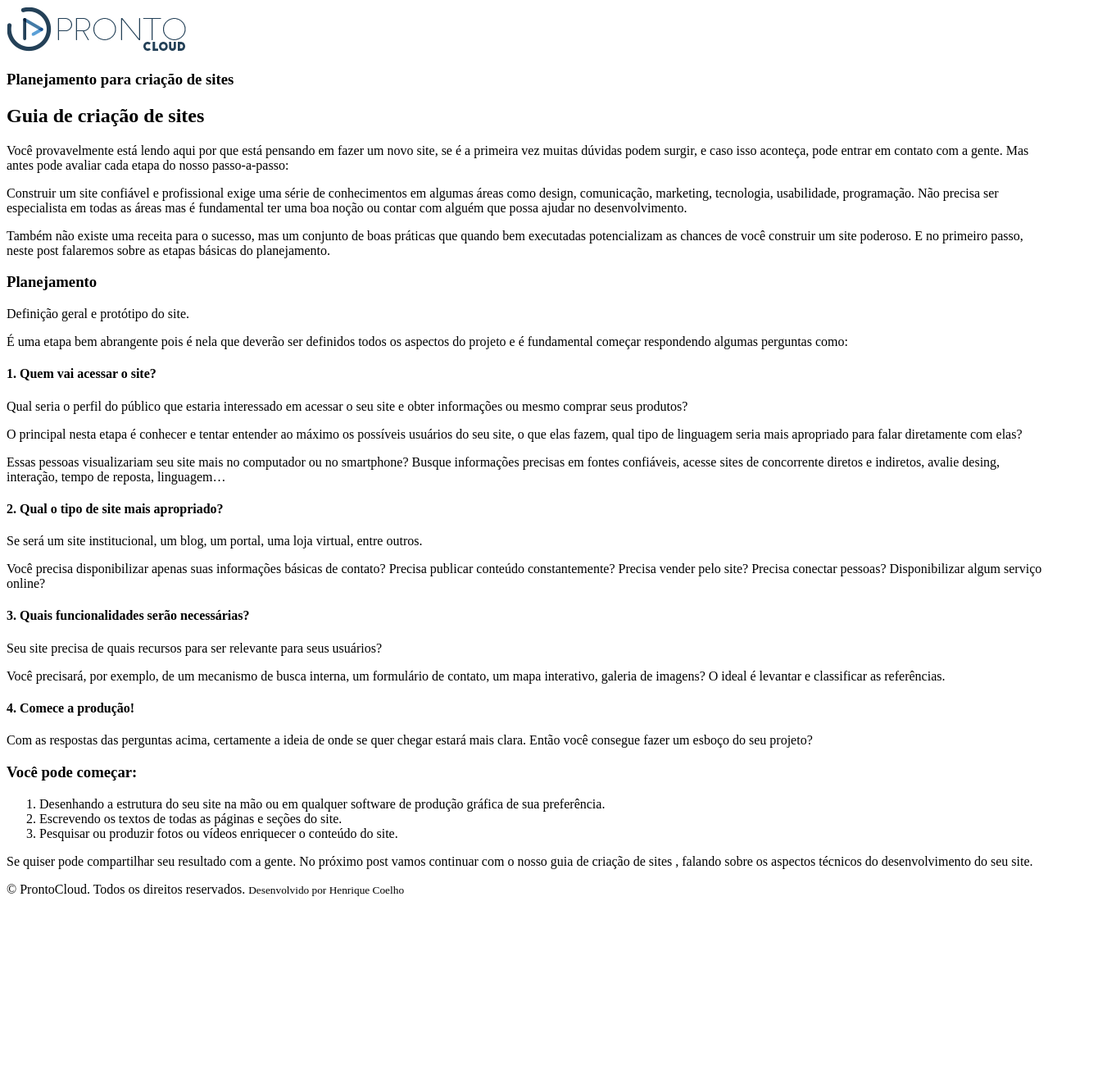
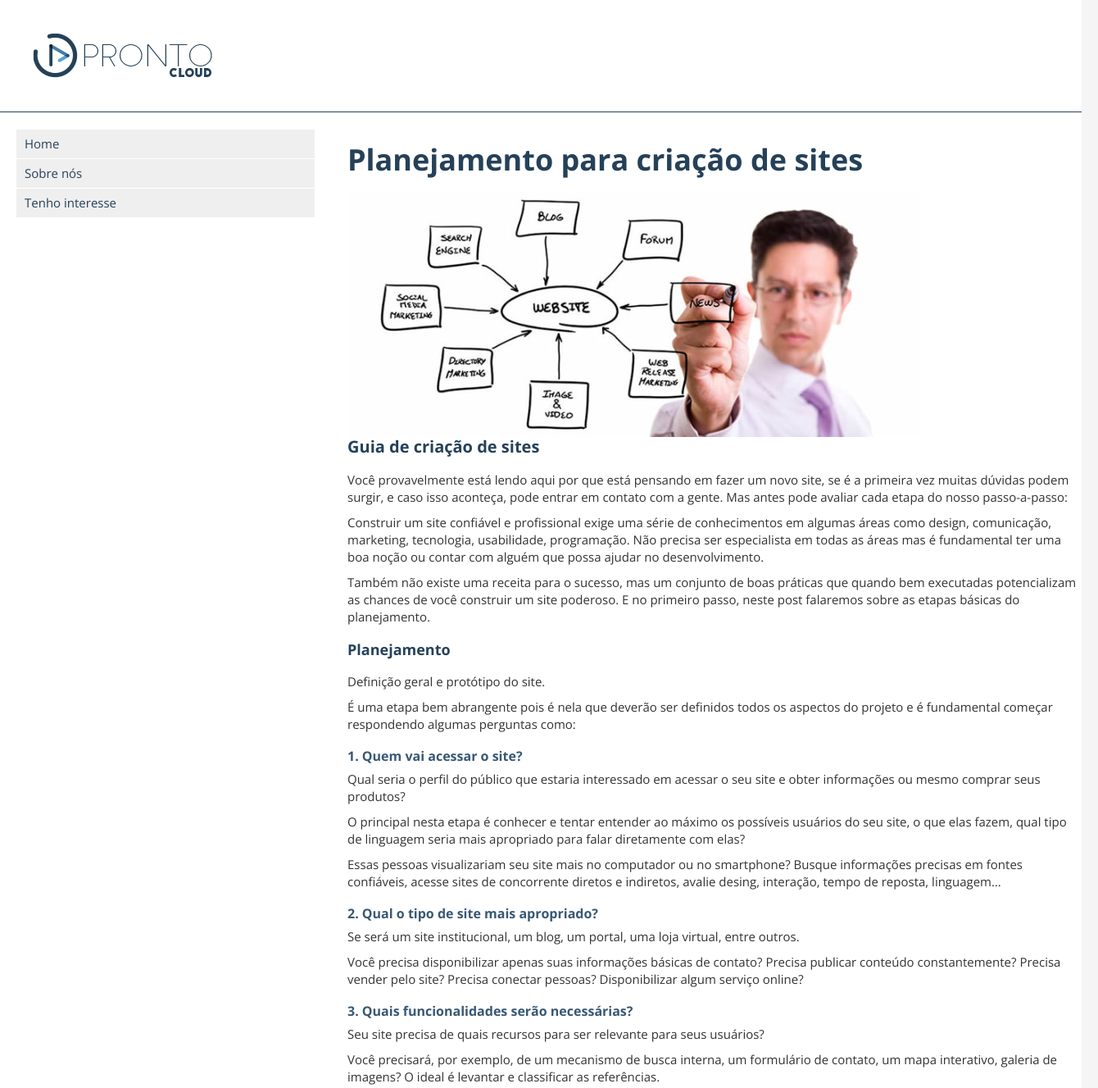
Before and after one commit to HenriqueCMO/curso-frontend, a plain HTML site: page prontocloud/index.html in a window 1280 px wide. Shown: the top 1327 px of the page at 82% size, 1340 px wide, since content can reach past the window. Before the commit the page ends 1110 px from the top, so only its background shows below. Drawn offline with nearby package versions, Linux system fonts and the light colour scheme.

Commit message:
adicionando estilo

```diff
--- /dev/null
+++ b/prontocloud/css/style.css
@@ -0,0 +1,131 @@
+html{
+    font-size: 62.5%;
+}
+
+body{
+    background-color: #f5f5f5;
+    font-family: 'Open Sans', sans-serif;
+}
+
+.main-container{
+    display: block;
+    width: 100vw;
+    margin: 0 auto;
+}
+
+.container{
+    display: block;
+    float: left;
+    padding: 20px;
+    width: 100%;
+    margin: 0 auto;
+}
+
+header{
+    background-color: #fff;
+    display: block;
+    float: left;
+    width: 100%;
+    padding: 20px;
+    border-bottom: 1px solid #254159;
+}
+
+h1{
+    font-size: 2.4em;
+    color: #254159;
+    margin-bottom: 20px;
+}
+
+h2{
+    font-size: 2rem;
+    color: #254159;
+    margin-bottom: 20px;
+}
+
+h3{
+    font-size: 1.8rem;
+    color: #254159;
+    padding-top: 10px;
+    margin-bottom: 20px;
+}
+
+h4{
+    font-size: 1.6rem;
+    color: #385874;
+    padding-top: 10px;
+    margin-bottom: 10px;
+}
+
+p{
+    margin-bottom: 10px;
+    line-height: 1.4;
+    color: #333;
+}
+
+ol{
+    margin-left: 30px;
+}
+
+ol li{
+    color: #454545;
+    font-size: 1.4rem;
+}
+
+section{
+    background-color:#fff;
+    display: block;
+    float: left;
+    width: 100%;
+    font-size: 1.5rem;
+    padding: 20px;
+}
+
+section nav{
+    display: block;
+    float: left;
+    width: 30%;
+}
+
+nav li{
+    background-color: #efefef;
+    margin: 1px 20px 1px 0;
+    padding: 10px;
+}
+
+nav li:hover{
+    background-color: #dfdfdf;
+}
+
+nav a{
+    text-decoration: none;
+    color:#254159;
+}
+
+nav a:hover{
+    color: #385874;
+}
+
+section article{
+    display: block;
+    float: left;
+    width: 70%;
+}
+
+footer{
+    background-color: #214559;
+    display: block;
+    float: left;
+    width: 100%;
+    padding: 20px;
+}
+
+footer p{
+    color: #fff;
+    font-size: 1.4rem;
+    text-align: center;
+}
+
+footer small{
+    font-size: 80%;
+    display: block;
+}
--- a/prontocloud/index.html
+++ b/prontocloud/index.html
@@ -4,18 +4,41 @@
     <meta charset="UTF-8">
     <meta http-equiv="X-UA-Compatible" content="IE=edge">
     <meta name="viewport" content="width=device-width, initial-scale=1.0">
+    <!-- CSS -->
+    <link rel="stylesheet" href="../html-css/css/reset.css">
+    <link rel="stylesheet" href="./css/style.css">
+    <!-- ÍCONES -->
+    <link rel="shortcut icon" href="./images/favicon.cc"> <!--Padrão 17x17px-->
+    <link rel="apple-touch-icon" href="./images/icon-touch-retina.png">
+    <link rel="apple-touch-icon" href="./images/icon-touch-retina-iphone.png">
+    <link rel="apple-touch-icon" href="./images/icon-touch-retina-ipad.png">
+    <!-- GOOGLE FONTS -->
+    <link rel="preconnect" href="https://fonts.googleapis.com">
+    <link rel="preconnect" href="https://fonts.gstatic.com" crossorigin>
+    <link href="https://fonts.googleapis.com/css2?family=Open+Sans:wght@300;400;700&display=swap" rel="stylesheet">
+
     <title>ProntoCloud</title>
 </head>
 <body>
+    <div class="main-container">
         <header>
+            <div class="container">
                 <img src="./images/prontocloud.png" alt="ProntoCloud">
+            </div>
         </header>
         <section>
             <nav>
-
+                <ul>
+                    <li><a href="#">Home</a></li>
+                    <li><a href="#">Sobre nós</a></li>
+                    <li><a href="#">Tenho interesse</a></li>
+                </ul>
             </nav>
             <article>
+                <div class="container">
                     <h1>Planejamento para criação de sites</h1>
+
+                    <img src="./images/web-design-planning-700x300.jpg" alt="Planejamento para criação de sites">
 
                     <h2>Guia de criação de sites</h2>
 
@@ -60,11 +83,15 @@
                     </ol>
 
                     <p>Se quiser pode compartilhar seu resultado com a gente. No próximo post vamos continuar com o nosso guia de criação de sites , falando sobre os aspectos técnicos do desenvolvimento do seu site.</p>
+                </div>
             </article>
         </section>
         <footer>
+            <div class="container">
                 <p>&copy; ProntoCloud. Todos os direitos reservados.
             <small>Desenvolvido por Henrique Coelho</small></p>
+            </div>
         </footer>
+    </div>
 </body>
 </html>
```
Lines whose indentation alone changed are shown as unchanged.
